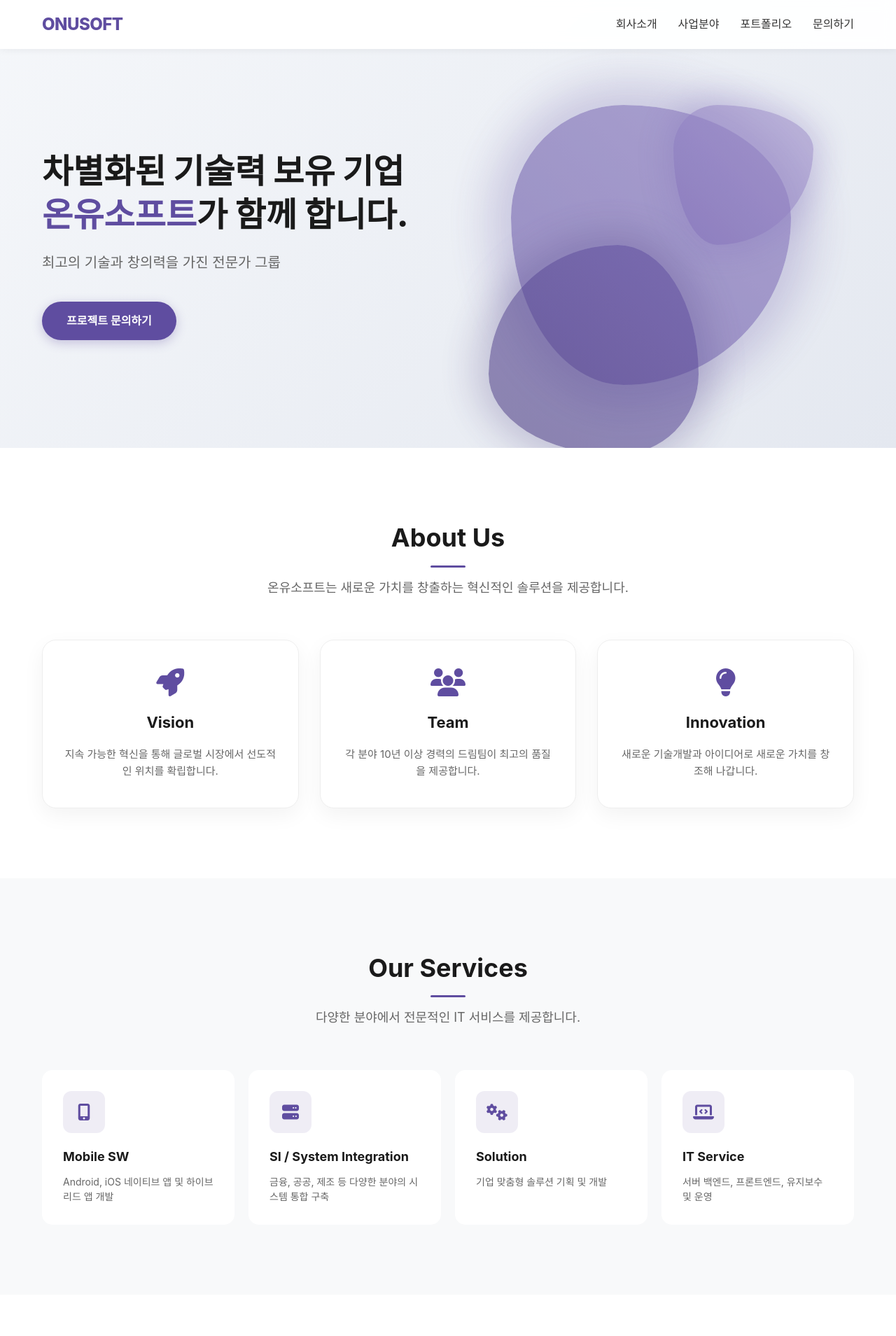
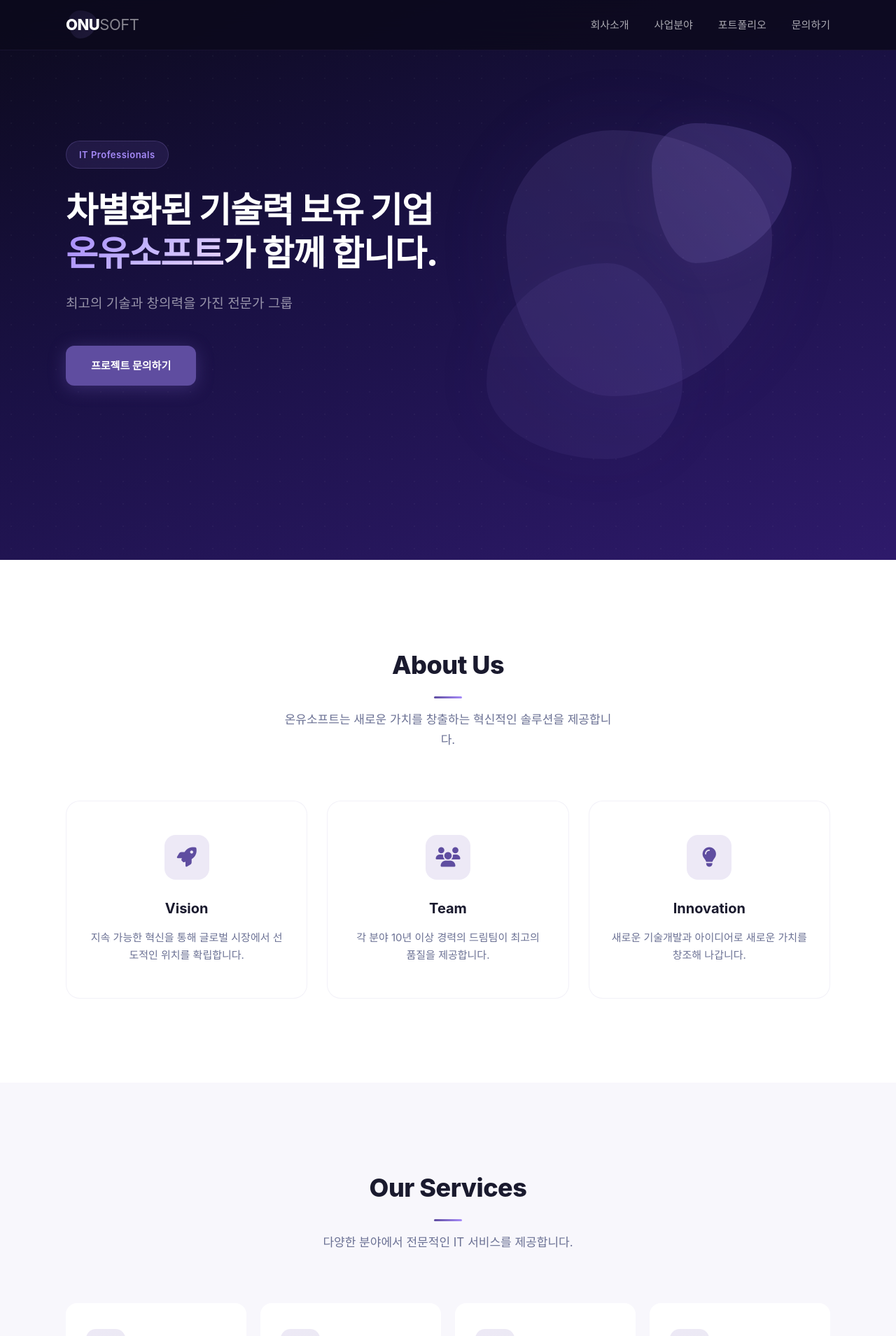
Before and after one commit to onu-soft/onu_homepage, a PHP site: page / in a window 1280 px wide. Shown: the top 1909 px of the page at 70% size. Run offline with PHP 8.4, Linux system fonts and the light colour scheme; some web fonts are replaced.

Commit message:
feat(design): redesign header and hero section with dark theme

```diff
--- a/index.html
+++ b/index.html
@@ -44,7 +44,7 @@
     <header id="header">
         <div class="container">
             <div class="logo">
-                <a href="#">ONUSOFT</a>
+                <a href="#"><span class="logo-symbol">ONU</span><span class="logo-light">SOFT</span></a>
             </div>
             <nav id="nav">
                 <ul>
@@ -64,11 +64,12 @@
         <section id="hero">
             <div class="container">
                 <div class="hero-content">
-                    <h1 class="fade-in-up">차별화된 기술력 보유 기업<br><span>온유소프트</span>가 함께 합니다.</h1>
-                    <p class="fade-in-up delay-1">최고의 기술과 창의력을 가진 전문가 그룹</p>
-                    <a href="#contact" class="btn fade-in-up delay-2">프로젝트 문의하기</a>
+                    <span class="hero-tag fade-in-up">IT Professionals</span>
+                    <h1 class="fade-in-up delay-1">차별화된 기술력 보유 기업<br><span>온유소프트</span>가 함께 합니다.</h1>
+                    <p class="fade-in-up delay-2">최고의 기술과 창의력을 가진 전문가 그룹</p>
+                    <a href="#contact" class="btn fade-in-up delay-3">프로젝트 문의하기</a>
                 </div>
-                <div class="hero-image fade-in-up delay-1">
+                <div class="hero-image fade-in-up delay-2">
                     <div class="abstract-shape shape-1"></div>
                     <div class="abstract-shape shape-2"></div>
                     <div class="abstract-shape shape-3"></div>
@@ -149,35 +150,47 @@
                 </div>
                 <div class="portfolio-list">
                     <div class="portfolio-item">
-                        <div class="portfolio-year">2025-2026</div>
+                        <div class="portfolio-year">
+                            <span class="year-to">2026</span>
+                            <span class="year-from">2025</span>
+                        </div>
                         <div class="portfolio-content">
                             <h3>SKT MOVIOS 2.0 Renewal 구축</h3>
                             <p>SKT MVNO 차세대시스템 구축</p>
                         </div>
                     </div>
                     <div class="portfolio-item">
-                        <div class="portfolio-year">2023-2024</div>
+                        <div class="portfolio-year">
+                            <span class="year-to">2024</span>
+                            <span class="year-from">2023</span>
+                        </div>
                         <div class="portfolio-content">
                             <h3>KCB 기업CB 통합플랫폼 리뉴얼</h3>
                             <p>기업신용정보 조회 서비스 고도화 및 플랫폼 리뉴얼</p>
                         </div>
                     </div>
                     <div class="portfolio-item">
-                        <div class="portfolio-year">2022</div>
+                        <div class="portfolio-year">
+                            <span class="year-to">2022</span>
+                        </div>
                         <div class="portfolio-content">
                             <h3>KoDATA 기업CB 통합플랫폼 구축</h3>
                             <p>기업신용정보 조회 서비스 구축</p>
                         </div>
                     </div>
                     <div class="portfolio-item">
-                        <div class="portfolio-year">2021</div>
+                        <div class="portfolio-year">
+                            <span class="year-to">2021</span>
+                        </div>
                         <div class="portfolio-content">
                             <h3>KCB 기업CB 시스템 구축</h3>
                             <p>기업 평가 시스템 서버 및 프론트엔드 개발</p>
                         </div>
                     </div>
                     <div class="portfolio-item">
-                        <div class="portfolio-year">2020</div>
+                        <div class="portfolio-year">
+                            <span class="year-to">2020</span>
+                        </div>
                         <div class="portfolio-content">
                             <h3>무인 당구장 시스템</h3>
                             <p>키오스크 개발 및 무인 운영 시스템 구축</p>
@@ -216,7 +229,7 @@
     <footer>
         <div class="container">
             <div class="footer-content">
-                <div class="footer-logo">ONUSOFT</div>
+                <div class="footer-logo"><span class="logo-symbol">ONU</span><span class="logo-light">SOFT</span></div>
                 <div class="footer-info">
                     <p>(주) 온유소프트(ONU Soft) 대표이사 : 이형동</p>
                     <p>주소 : (05838)서울특별시 송파구 충민로 66, 가든파이브 라이프 리빙관 7층 L7115호</p>
--- a/style.css
+++ b/style.css
@@ -1,12 +1,14 @@
 :root {
-    --primary-color: #5F4DA0;
+    --primary: #5F4DA0;
     --primary-dark: #4a3b80;
     --primary-light: #7f6db8;
-    --text-color: #333;
-    --text-light: #666;
-    --bg-light: #f8f9fa;
-    --white: #ffffff;
-    --transition: all 0.3s ease;
+    --primary-pale: #ede9f6;
+    --accent: #a78bfa;
+    --text-primary: #1a1a2e;
+    --text-secondary: #6b7194;
+    --bg-light: #f8f7fc;
+    --surface: #ffffff;
+    --transition: all 0.35s cubic-bezier(0.4, 0, 0.2, 1);
 }
 
 * {
@@ -17,9 +19,10 @@
 
 body {
     font-family: 'Pretendard', -apple-system, BlinkMacSystemFont, system-ui, Roboto, 'Helvetica Neue', 'Segoe UI', 'Apple SD Gothic Neo', 'Noto Sans KR', 'Malgun Gothic', 'Apple Color Emoji', 'Segoe UI Emoji', 'Segoe UI Symbol', sans-serif;
-    line-height: 1.6;
-    color: var(--text-color);
+    line-height: 1.7;
+    color: var(--text-primary);
     overflow-x: hidden;
+    -webkit-font-smoothing: antialiased;
 }
 
 a {
@@ -33,24 +36,25 @@ ul {
 }
 
 .container {
-    max-width: 1200px;
+    max-width: 1140px;
     margin: 0 auto;
-    padding: 0 20px;
+    padding: 0 24px;
 }
 
-/* Header */
+/* ====== Header ====== */
 header {
     position: fixed;
     top: 0;
     left: 0;
     width: 100%;
-    background: rgba(255, 255, 255, 0.95);
-    backdrop-filter: blur(10px);
+    background: rgba(12, 10, 29, 0.85);
+    backdrop-filter: blur(20px);
+    -webkit-backdrop-filter: blur(20px);
     z-index: 1000;
-    box-shadow: 0 2px 10px rgba(0, 0, 0, 0.05);
-    height: 70px;
+    height: 72px;
     display: flex;
     align-items: center;
+    border-bottom: 1px solid rgba(95, 77, 160, 0.15);
 }
 
 header .container {
@@ -61,44 +65,97 @@ header .container {
 }
 
 .logo a {
-    font-size: 24px;
+    font-size: 22px;
     font-weight: 800;
-    color: var(--primary-color);
+    color: #ffffff;
     letter-spacing: -0.5px;
+    display: inline-flex;
+    align-items: center;
+}
+
+.logo-symbol {
+    position: relative;
+    z-index: 1;
+    display: inline-block;
+}
+
+.logo-symbol::before {
+    content: '';
+    position: absolute;
+    width: 40px;
+    height: 40px;
+    background: linear-gradient(135deg, var(--primary), var(--accent));
+    opacity: 0.13;
+    border-radius: 30% 70% 70% 30% / 30% 30% 70% 70%;
+    animation: morph 8s ease-in-out infinite;
+    top: 50%;
+    left: 50%;
+    transform: translate(-50%, -50%);
+    z-index: -1;
+}
+
+.logo-light {
+    font-weight: 400;
+    color: rgba(255, 255, 255, 0.5);
 }
 
 nav ul {
     display: flex;
-    gap: 30px;
+    gap: 36px;
 }
 
 nav a {
     font-weight: 500;
-    font-size: 16px;
-    color: var(--text-color);
+    font-size: 15px;
+    color: rgba(255, 255, 255, 0.65);
+    position: relative;
+}
+
+nav a::after {
+    content: '';
+    position: absolute;
+    bottom: -4px;
+    left: 0;
+    width: 0;
+    height: 2px;
+    background: linear-gradient(90deg, var(--accent), #c4b5fd);
+    border-radius: 1px;
+    transition: width 0.3s ease;
 }
 
 nav a:hover {
-    color: var(--primary-color);
+    color: #ffffff;
+}
+
+nav a:hover::after {
+    width: 100%;
 }
 
 .mobile-menu-btn {
     display: none;
-    font-size: 24px;
-    color: var(--text-color);
+    font-size: 22px;
+    color: rgba(255, 255, 255, 0.8);
     cursor: pointer;
 }
 
-/* Hero Section */
+/* ====== Hero Section ====== */
 #hero {
-    padding-top: 140px;
-    padding-bottom: 80px;
-    background: linear-gradient(135deg, #f5f7fa 0%, #e4e8f0 100%);
-    min-height: 80vh;
+    padding-top: 72px;
+    min-height: 100vh;
     display: flex;
     align-items: center;
     position: relative;
     overflow: hidden;
+    background: linear-gradient(160deg, #0c0a1d 0%, #1a1145 45%, #2e1a6b 100%);
+}
+
+#hero::before {
+    content: '';
+    position: absolute;
+    inset: 0;
+    background-image: radial-gradient(rgba(255, 255, 255, 0.035) 1px, transparent 1px);
+    background-size: 32px 32px;
+    pointer-events: none;
 }
 
 #hero .container {
@@ -106,49 +163,70 @@ nav a:hover {
     align-items: center;
     justify-content: space-between;
     width: 100%;
+    position: relative;
+    z-index: 2;
+}
+
+.hero-tag {
+    display: inline-block;
+    padding: 8px 18px;
+    background: rgba(95, 77, 160, 0.2);
+    border: 1px solid rgba(127, 109, 184, 0.3);
+    border-radius: 100px;
+    font-size: 13px;
+    font-weight: 600;
+    color: var(--accent);
+    margin-bottom: 28px;
+    letter-spacing: 0.5px;
+    backdrop-filter: blur(10px);
 }
 
 .hero-content {
     flex: 1;
-    max-width: 600px;
+    max-width: 620px;
     z-index: 2;
 }
 
 .hero-content h1 {
-    font-size: 48px;
-    line-height: 1.3;
-    margin-bottom: 20px;
+    font-size: 50px;
+    line-height: 1.25;
+    margin-bottom: 24px;
     font-weight: 800;
-    color: #1a1a1a;
+    color: #ffffff;
     word-break: keep-all;
     word-wrap: break-word;
+    letter-spacing: -1px;
 }
 
 .hero-content h1 span {
-    color: var(--primary-color);
+    background: linear-gradient(135deg, var(--accent), #c4b5fd, #e9d5ff);
+    -webkit-background-clip: text;
+    -webkit-text-fill-color: transparent;
+    background-clip: text;
 }
 
 .hero-content p {
-    font-size: 20px;
-    color: var(--text-light);
-    margin-bottom: 40px;
+    font-size: 19px;
+    color: rgba(255, 255, 255, 0.55);
+    margin-bottom: 44px;
+    font-weight: 400;
 }
 
 .btn {
     display: inline-block;
-    padding: 15px 35px;
-    background-color: var(--primary-color);
-    color: var(--white);
-    border-radius: 30px;
+    padding: 16px 36px;
+    background: var(--primary);
+    color: #ffffff;
+    border-radius: 12px;
     font-weight: 600;
-    font-size: 16px;
-    box-shadow: 0 4px 15px rgba(95, 77, 160, 0.3);
+    font-size: 15px;
+    box-shadow: 0 4px 24px rgba(95, 77, 160, 0.45);
 }
 
 .btn:hover {
-    background-color: var(--primary-dark);
+    background: var(--primary-light);
     transform: translateY(-2px);
-    box-shadow: 0 6px 20px rgba(95, 77, 160, 0.4);
+    box-shadow: 0 8px 32px rgba(95, 77, 160, 0.6);
 }
 
 .hero-image {
@@ -162,27 +240,25 @@ nav a:hover {
 .abstract-shape {
     position: absolute;
     border-radius: 30% 70% 70% 30% / 30% 30% 70% 70%;
-    opacity: 0.6;
+    opacity: 0.2;
     transform: translateZ(0);
     will-change: border-radius;
 }
 
 .shape-1 {
-    width: 400px;
-    height: 400px;
-    background: linear-gradient(45deg, var(--primary-color), var(--primary-light));
+    width: 380px;
+    height: 380px;
+    background: linear-gradient(45deg, var(--primary), var(--primary-light));
     animation: morph 8s ease-in-out infinite;
-    box-shadow: 0 0 60px 30px rgba(95, 77, 160, 0.4);
-    z-index: 1;
+    box-shadow: 0 0 80px 40px rgba(95, 77, 160, 0.2);
 }
 
 .shape-2 {
-    width: 300px;
-    height: 300px;
-    background: linear-gradient(45deg, var(--primary-dark), var(--primary-color));
+    width: 280px;
+    height: 280px;
+    background: linear-gradient(45deg, var(--primary-dark), var(--primary));
     animation: morph 10s ease-in-out infinite reverse;
-    box-shadow: 0 0 50px 20px rgba(74, 59, 128, 0.4);
-    z-index: 2;
+    box-shadow: 0 0 60px 30px rgba(74, 59, 128, 0.15);
     left: 10%;
     top: 10%;
 }
@@ -190,30 +266,11 @@ nav a:hover {
 .shape-3 {
     width: 200px;
     height: 200px;
-    background: linear-gradient(45deg, var(--primary-light), #9d8ec9);
+    background: linear-gradient(45deg, var(--primary-light), var(--accent));
     animation: morph 6s ease-in-out infinite 1s;
-    box-shadow: 0 0 40px 15px rgba(127, 109, 184, 0.4);
-    z-index: 3;
+    box-shadow: 0 0 50px 20px rgba(167, 139, 250, 0.15);
     right: 10%;
     bottom: 10%;
-}
-
-/* Mobile adjustments for shapes */
-@media (max-width: 768px) {
-    .shape-1 {
-        width: 300px;
-        height: 300px;
-    }
-
-    .shape-2 {
-        width: 220px;
-        height: 220px;
-    }
-
-    .shape-3 {
-        width: 150px;
-        height: 150px;
-    }
 }
 
 @keyframes morph {
@@ -230,87 +287,114 @@ nav a:hover {
     }
 }
 
-/* Sections General */
+/* ====== Sections General ====== */
 section {
-    padding: 100px 0;
+    padding: 120px 0;
 }
 
 .section-header {
     text-align: center;
-    margin-bottom: 60px;
+    margin-bottom: 72px;
 }
 
 .section-header h2 {
     font-size: 36px;
-    font-weight: 700;
-    margin-bottom: 15px;
-    color: #1a1a1a;
-    position: relative;
-    display: inline-block;
+    font-weight: 800;
+    margin-bottom: 16px;
+    color: var(--text-primary);
+    letter-spacing: -0.5px;
 }
 
 .section-header h2::after {
     content: '';
     display: block;
-    width: 50px;
+    width: 40px;
     height: 3px;
-    background-color: var(--primary-color);
-    margin: 10px auto 0;
+    background: linear-gradient(90deg, var(--primary), var(--accent));
+    margin: 14px auto 0;
     border-radius: 2px;
 }
 
 .section-header p {
-    font-size: 18px;
-    color: var(--text-light);
+    font-size: 17px;
+    color: var(--text-secondary);
+    max-width: 480px;
+    margin: 0 auto;
 }
 
-/* About Section */
+/* ====== About Section ====== */
 #about {
-    background-color: var(--white);
+    background: var(--surface);
 }
 
 .about-grid {
     display: grid;
     grid-template-columns: repeat(3, 1fr);
-    gap: 30px;
+    gap: 28px;
 }
 
 .about-card {
     text-align: center;
-    padding: 40px 30px;
-    background: var(--white);
+    padding: 48px 32px;
+    background: var(--surface);
     border-radius: 20px;
-    box-shadow: 0 10px 30px rgba(0, 0, 0, 0.05);
+    border: 1px solid rgba(95, 77, 160, 0.08);
     transition: var(--transition);
-    border: 1px solid #eee;
+    position: relative;
+    overflow: hidden;
+}
+
+.about-card::before {
+    content: '';
+    position: absolute;
+    top: 0;
+    left: 0;
+    right: 0;
+    height: 3px;
+    background: linear-gradient(90deg, var(--primary), var(--accent));
+    transform: scaleX(0);
+    transition: transform 0.35s ease;
 }
 
 .about-card:hover {
-    transform: translateY(-10px);
-    box-shadow: 0 15px 40px rgba(0, 0, 0, 0.1);
-    border-color: var(--primary-light);
+    transform: translateY(-8px);
+    box-shadow: 0 20px 48px rgba(95, 77, 160, 0.1);
+    border-color: rgba(95, 77, 160, 0.15);
+}
+
+.about-card:hover::before {
+    transform: scaleX(1);
 }
 
 .about-card i {
-    font-size: 40px;
-    color: var(--primary-color);
-    margin-bottom: 20px;
+    font-size: 28px;
+    color: var(--primary);
+    margin-bottom: 24px;
+    width: 64px;
+    height: 64px;
+    display: inline-flex;
+    align-items: center;
+    justify-content: center;
+    background: var(--primary-pale);
+    border-radius: 16px;
 }
 
 .about-card h3 {
-    font-size: 22px;
-    margin-bottom: 15px;
-    color: #1a1a1a;
+    font-size: 20px;
+    margin-bottom: 12px;
+    color: var(--text-primary);
+    font-weight: 700;
 }
 
 .about-card p {
-    color: var(--text-light);
+    color: var(--text-secondary);
     font-size: 15px;
+    line-height: 1.7;
 }
 
-/* Services Section */
+/* ====== Services Section ====== */
 #services {
-    background-color: var(--bg-light);
+    background: var(--bg-light);
 }
 
 .services-grid {
@@ -320,28 +404,24 @@ section {
 }
 
 .service-item {
-    background: var(--white);
-    padding: 30px;
-    border-radius: 15px;
+    background: var(--surface);
+    padding: 36px 28px;
+    border-radius: 16px;
     transition: var(--transition);
+    border: 1px solid transparent;
 }
 
 .service-item:hover {
-    background: var(--primary-color);
-    transform: translateY(-5px);
-}
-
-.service-item:hover h3,
-.service-item:hover p,
-.service-item:hover i {
-    color: var(--white);
+    transform: translateY(-6px);
+    box-shadow: 0 16px 40px rgba(95, 77, 160, 0.12);
+    border-color: rgba(95, 77, 160, 0.1);
 }
 
 .icon-box {
-    width: 60px;
-    height: 60px;
-    background: rgba(95, 77, 160, 0.1);
-    border-radius: 12px;
+    width: 56px;
+    height: 56px;
+    background: linear-gradient(135deg, var(--primary-pale), rgba(95, 77, 160, 0.12));
+    border-radius: 14px;
     display: flex;
     align-items: center;
     justify-content: center;
@@ -350,99 +430,142 @@ section {
 }
 
 .service-item:hover .icon-box {
-    background: rgba(255, 255, 255, 0.2);
+    background: linear-gradient(135deg, var(--primary), var(--primary-light));
+}
+
+.service-item:hover .icon-box i {
+    color: #ffffff;
 }
 
 .service-item i {
-    font-size: 24px;
-    color: var(--primary-color);
+    font-size: 22px;
+    color: var(--primary);
     transition: var(--transition);
 }
 
 .service-item h3 {
-    font-size: 18px;
+    font-size: 17px;
     margin-bottom: 10px;
-    color: #1a1a1a;
-    transition: var(--transition);
+    color: var(--text-primary);
+    font-weight: 700;
 }
 
 .service-item p {
     font-size: 14px;
-    color: var(--text-light);
-    line-height: 1.5;
-    transition: var(--transition);
+    color: var(--text-secondary);
+    line-height: 1.6;
 }
 
-/* Portfolio Section */
+/* ====== Portfolio Section ====== */
 #portfolio {
-    background-color: var(--white);
+    background: var(--surface);
 }
 
 .portfolio-list {
     display: flex;
     flex-direction: column;
-    gap: 20px;
-    max-width: 800px;
+    gap: 16px;
+    max-width: 780px;
     margin: 0 auto;
 }
 
 .portfolio-item {
     display: flex;
     align-items: flex-start;
-    padding: 30px;
-    border-radius: 15px;
-    background: var(--white);
-    border: 1px solid #eee;
+    padding: 28px 32px;
+    border-radius: 16px;
+    background: var(--surface);
+    border: 1px solid rgba(95, 77, 160, 0.08);
     transition: var(--transition);
 }
 
 .portfolio-item:hover {
-    border-color: var(--primary-color);
-    box-shadow: 0 5px 20px rgba(95, 77, 160, 0.1);
+    border-color: rgba(95, 77, 160, 0.2);
+    box-shadow: 0 8px 28px rgba(95, 77, 160, 0.08);
+    transform: translateX(4px);
 }
 
 .portfolio-year {
+    display: flex;
+    flex-direction: column;
+    align-items: center;
+    justify-content: center;
+    width: 72px;
+    min-height: 44px;
+    background: var(--primary-pale);
+    border-radius: 10px;
+    flex-shrink: 0;
+    margin-right: 24px;
+    padding: 8px 0;
+    gap: 2px;
+}
+
+.year-to {
     font-weight: 800;
-    font-size: 18px;
-    color: var(--primary-color);
-    width: 120px;
-    flex-shrink: 0;
+    font-size: 14px;
+    color: var(--primary);
+    letter-spacing: 0.3px;
+    line-height: 1.2;
+}
+
+.year-from {
+    font-weight: 600;
+    font-size: 11px;
+    color: var(--primary-light);
+    line-height: 1.2;
 }
 
 .portfolio-content h3 {
-    font-size: 20px;
-    margin-bottom: 8px;
-    color: #1a1a1a;
+    font-size: 18px;
+    margin-bottom: 6px;
+    color: var(--text-primary);
+    font-weight: 700;
 }
 
 .portfolio-content p {
-    color: var(--text-light);
+    color: var(--text-secondary);
+    font-size: 14px;
 }
 
-/* Contact Section */
+/* ====== Contact Section ====== */
 #contact {
-    background-color: var(--bg-light);
+    background: linear-gradient(135deg, var(--primary-dark) 0%, var(--primary) 50%, var(--primary-light) 100%);
+    position: relative;
+    overflow: hidden;
+}
+
+#contact::before {
+    content: '';
+    position: absolute;
+    inset: 0;
+    background-image: radial-gradient(rgba(255, 255, 255, 0.04) 1px, transparent 1px);
+    background-size: 24px 24px;
+    pointer-events: none;
 }
 
 .contact-wrapper {
-    background: var(--white);
-    padding: 60px;
-    border-radius: 20px;
-    box-shadow: 0 10px 40px rgba(0, 0, 0, 0.05);
-    max-width: 800px;
+    background: rgba(255, 255, 255, 0.1);
+    backdrop-filter: blur(20px);
+    -webkit-backdrop-filter: blur(20px);
+    padding: 64px;
+    border-radius: 24px;
+    border: 1px solid rgba(255, 255, 255, 0.15);
+    max-width: 780px;
     margin: 0 auto;
     text-align: center;
+    position: relative;
+    z-index: 1;
 }
 
 .contact-info h2 {
     font-size: 32px;
-    margin-bottom: 15px;
-    color: #1a1a1a;
+    margin-bottom: 12px;
+    color: #ffffff;
 }
 
-.contact-info>p {
+.contact-info > p {
     margin-bottom: 40px;
-    color: var(--text-light);
+    color: rgba(255, 255, 255, 0.7);
 }
 
 .contact-info ul {
@@ -480,48 +604,61 @@ footer {
 }
 
 .footer-logo {
-    font-size: 24px;
+    font-size: 22px;
     font-weight: 800;
-    color: var(--white);
-    margin-bottom: 20px;
+    color: #ffffff;
+    margin-bottom: 24px;
     letter-spacing: -0.5px;
+    display: inline-flex;
+    align-items: center;
+}
+
+.footer-logo .logo-light {
+    color: rgba(255, 255, 255, 0.45);
+}
+
+.footer-logo .logo-symbol::before {
+    opacity: 0.25;
 }
 
 .footer-info p {
-    margin-bottom: 8px;
-    line-height: 1.6;
+    margin-bottom: 6px;
+    line-height: 1.7;
 }
 
 .copyright {
-    margin-top: 20px;
-    border-top: 1px solid #333;
-    padding-top: 20px;
+    margin-top: 28px;
+    border-top: 1px solid rgba(255, 255, 255, 0.08);
+    padding-top: 28px;
     width: 100%;
 }
 
 .copyright a {
-    color: #ccc;
+    color: rgba(255, 255, 255, 0.55);
     margin: 0 10px;
 }
 
 .copyright a:hover {
-    color: var(--white);
-    text-decoration: underline;
+    color: #ffffff;
 }
 
-/* Animations */
+/* ====== Animations ====== */
 .fade-in-up {
     opacity: 0;
     transform: translateY(30px);
-    animation: fadeInUp 0.8s forwards;
+    animation: fadeInUp 0.8s cubic-bezier(0.4, 0, 0.2, 1) forwards;
 }
 
 .delay-1 {
-    animation-delay: 0.2s;
+    animation-delay: 0.15s;
 }
 
 .delay-2 {
-    animation-delay: 0.4s;
+    animation-delay: 0.3s;
+}
+
+.delay-3 {
+    animation-delay: 0.45s;
 }
 
 @keyframes fadeInUp {
```
Also changed, not shown: other parts of style.css (+65 -24 lines).
